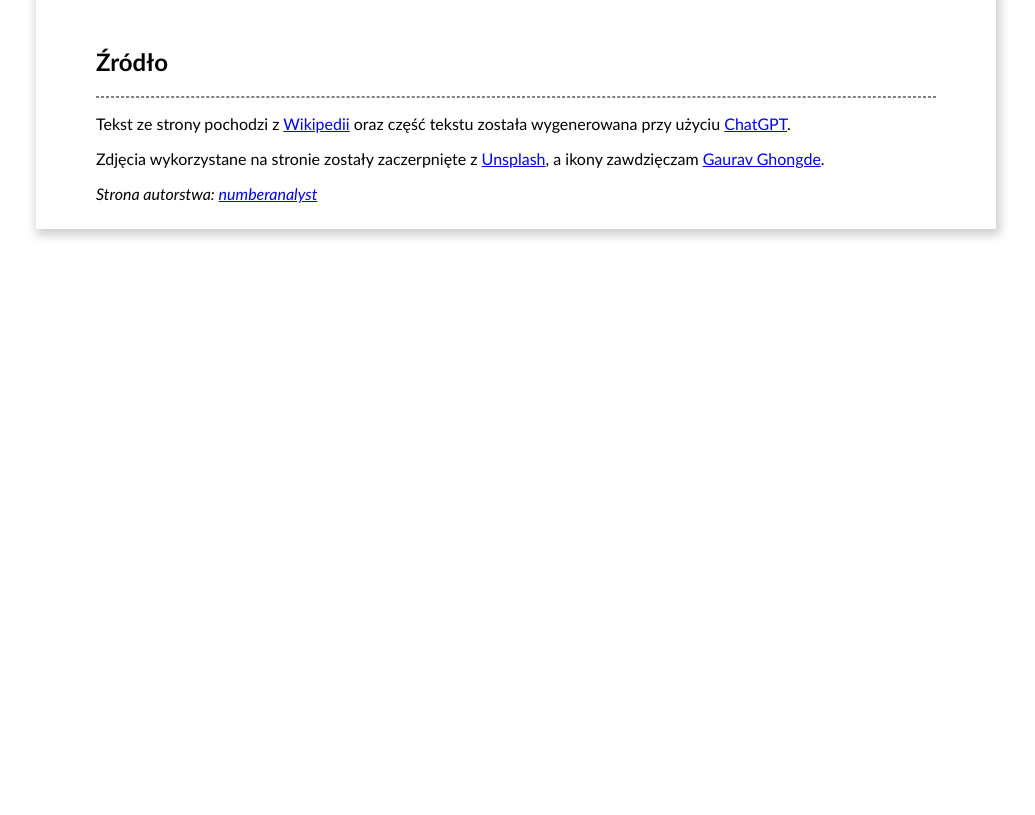
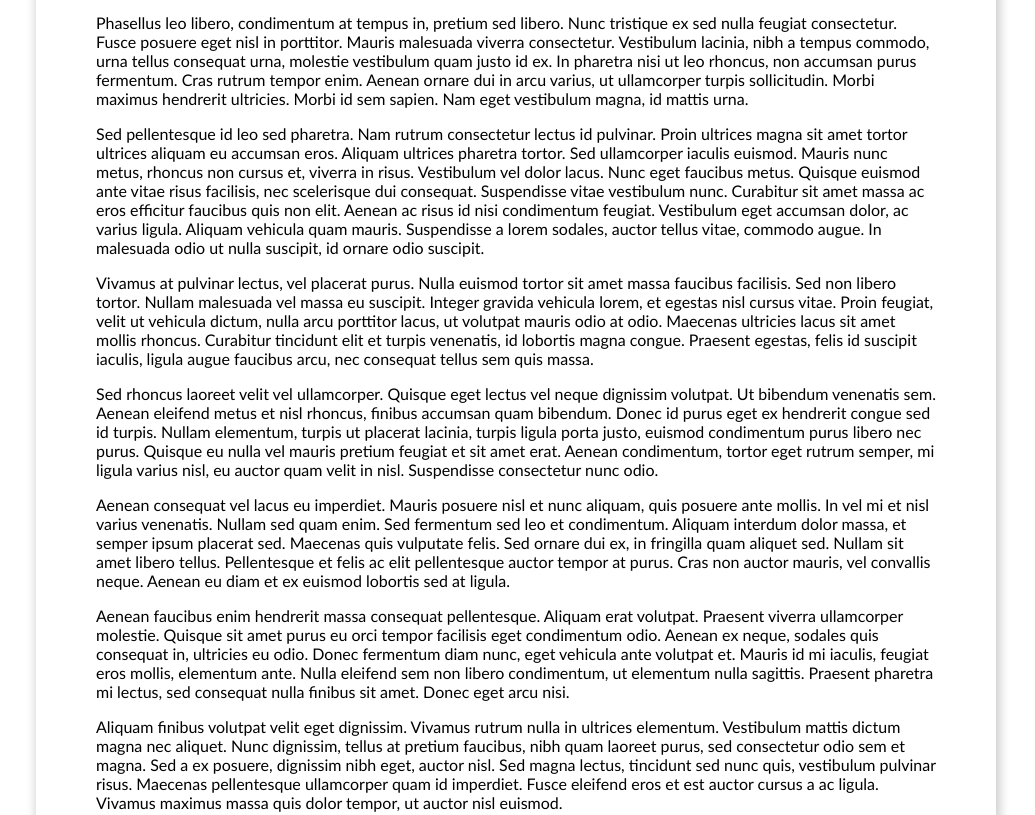
Before and after one commit to numbersanalyst/portfolio, a plain HTML site: page subpages/rustvault.html in a window 1280 px wide. Shown: the part 963-1778 px from the top of the page, without its empty margins (124-1159 px from the left). Before the commit the page ends 1222 px from the top, so only its background shows below. Drawn offline with Linux system fonts and the light colour scheme.

Commit message:
Added more content to the RustVault project subpage

```diff
--- a/subpages/rustvault.html
+++ b/subpages/rustvault.html
@@ -52,6 +52,50 @@
                 risus, volutpat id mollis at, vestibulum eu ipsum. Duis non pellentesque lorem, eget bibendum elit.
                 Mauris vestibulum orci dui, non hendrerit dui auctor at. Etiam hendrerit nulla at tristique lobortis.
             </p>
+            <p>Phasellus leo libero, condimentum at tempus in, pretium sed libero. Nunc tristique ex sed nulla feugiat
+                consectetur. Fusce posuere eget nisl in porttitor. Mauris malesuada viverra consectetur. Vestibulum
+                lacinia, nibh a tempus commodo, urna tellus consequat urna, molestie vestibulum quam justo id ex. In
+                pharetra nisi ut leo rhoncus, non accumsan purus fermentum. Cras rutrum tempor enim. Aenean ornare dui
+                in arcu varius, ut ullamcorper turpis sollicitudin. Morbi maximus hendrerit ultricies. Morbi id sem
+                sapien. Nam eget vestibulum magna, id mattis urna.</p>
+            <p>Sed pellentesque id leo sed pharetra. Nam rutrum consectetur lectus id pulvinar. Proin ultrices magna sit
+                amet tortor ultrices aliquam eu accumsan eros. Aliquam ultrices pharetra tortor. Sed ullamcorper iaculis
+                euismod. Mauris nunc metus, rhoncus non cursus et, viverra in risus. Vestibulum vel dolor lacus. Nunc
+                eget faucibus metus. Quisque euismod ante vitae risus facilisis, nec scelerisque dui consequat.
+                Suspendisse vitae vestibulum nunc. Curabitur sit amet massa ac eros efficitur faucibus quis non elit.
+                Aenean ac risus id nisi condimentum feugiat. Vestibulum eget accumsan dolor, ac varius ligula. Aliquam
+                vehicula quam mauris. Suspendisse a lorem sodales, auctor tellus vitae, commodo augue. In malesuada odio
+                ut nulla suscipit, id ornare odio suscipit.</p>
+            <p>Vivamus at pulvinar lectus, vel placerat purus. Nulla euismod tortor sit amet massa faucibus facilisis.
+                Sed non libero tortor. Nullam malesuada vel massa eu suscipit. Integer gravida vehicula lorem, et
+                egestas nisl cursus vitae. Proin feugiat, velit ut vehicula dictum, nulla arcu porttitor lacus, ut
+                volutpat mauris odio at odio. Maecenas ultricies lacus sit amet mollis rhoncus. Curabitur tincidunt elit
+                et turpis venenatis, id lobortis magna congue. Praesent egestas, felis id suscipit iaculis, ligula augue
+                faucibus arcu, nec consequat tellus sem quis massa.</p>
+            <p>Sed rhoncus laoreet velit vel ullamcorper. Quisque eget lectus vel neque dignissim volutpat. Ut bibendum
+                venenatis sem. Aenean eleifend metus et nisl rhoncus, finibus accumsan quam bibendum. Donec id purus
+                eget ex hendrerit congue sed id turpis. Nullam elementum, turpis ut placerat lacinia, turpis ligula
+                porta justo, euismod condimentum purus libero nec purus. Quisque eu nulla vel mauris pretium feugiat et
+                sit amet erat. Aenean condimentum, tortor eget rutrum semper, mi ligula varius nisl, eu auctor quam
+                velit in nisl. Suspendisse consectetur nunc odio.</p>
+            <p>Aenean consequat vel lacus eu imperdiet. Mauris posuere nisl et nunc aliquam, quis posuere ante mollis.
+                In vel mi et nisl varius venenatis. Nullam sed quam enim. Sed fermentum sed leo et condimentum. Aliquam
+                interdum dolor massa, et semper ipsum placerat sed. Maecenas quis vulputate felis. Sed ornare dui ex, in
+                fringilla quam aliquet sed. Nullam sit amet libero tellus. Pellentesque et felis ac elit pellentesque
+                auctor tempor at purus. Cras non auctor mauris, vel convallis neque. Aenean eu diam et ex euismod
+                lobortis sed at ligula.</p>
+            <p>Aenean faucibus enim hendrerit massa consequat pellentesque. Aliquam erat volutpat. Praesent viverra
+                ullamcorper molestie. Quisque sit amet purus eu orci tempor facilisis eget condimentum odio. Aenean ex
+                neque, sodales quis consequat in, ultricies eu odio. Donec fermentum diam nunc, eget vehicula ante
+                volutpat et. Mauris id mi iaculis, feugiat eros mollis, elementum ante. Nulla eleifend sem non libero
+                condimentum, ut elementum nulla sagittis. Praesent pharetra mi lectus, sed consequat nulla finibus sit
+                amet. Donec eget arcu nisi.</p>
+            <p>Aliquam finibus volutpat velit eget dignissim. Vivamus rutrum nulla in ultrices elementum. Vestibulum
+                mattis dictum magna nec aliquet. Nunc dignissim, tellus at pretium faucibus, nibh quam laoreet purus,
+                sed consectetur odio sem et magna. Sed a ex posuere, dignissim nibh eget, auctor nisl. Sed magna lectus,
+                tincidunt sed nunc quis, vestibulum pulvinar risus. Maecenas pellentesque ullamcorper quam id imperdiet.
+                Fusce eleifend eros et est auctor cursus a ac ligula. Vivamus maximus massa quis dolor tempor, ut auctor
+                nisl euismod.</p>
         </section>
 
         <footer>
```
